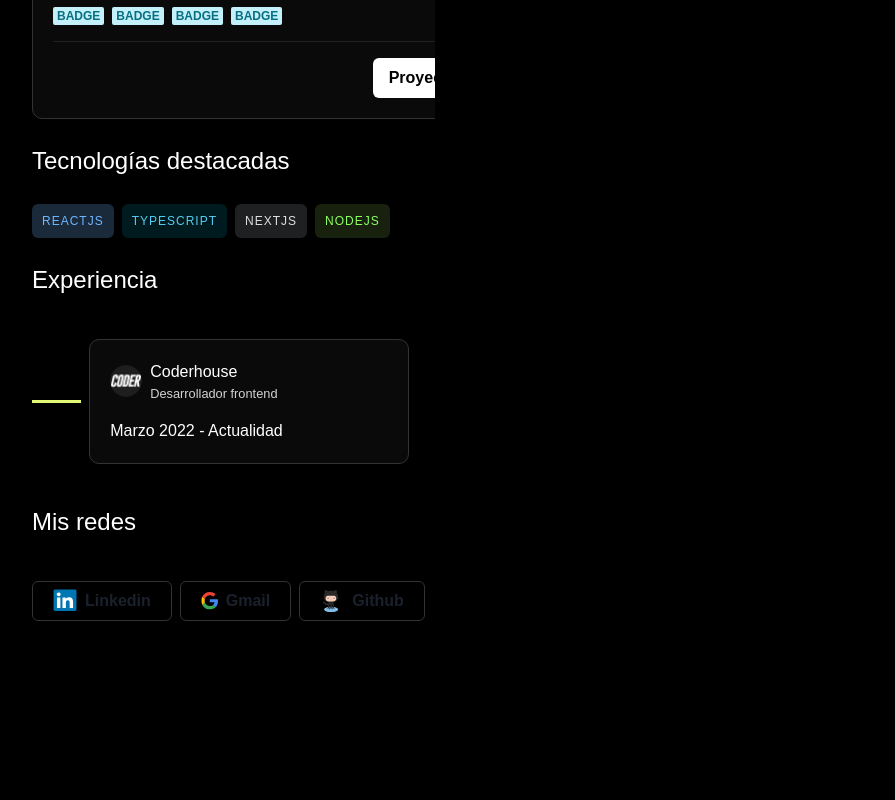
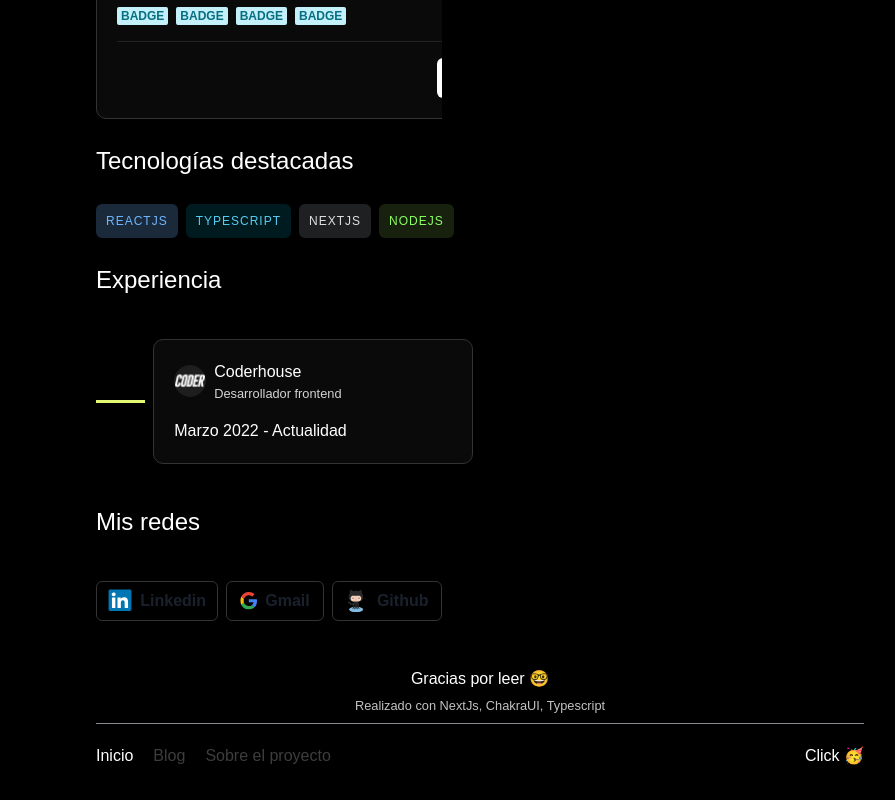
Before and after one commit to LautaAndreani/personal-portf, a Next.js app: page / in a window 1280 px wide. Shown: the part 768-1568 px from the top of the page, without its empty margins (160-1055 px from the left). Before the commit the page ends 1405 px from the top, so only its background shows below. Built offline with nearby package versions, Linux system fonts and the light colour scheme.

Commit message:
feature: footer & links :tada:

```diff
--- /dev/null
+++ b/Layout/Footer.tsx
@@ -0,0 +1,37 @@
+import { Box, Center, Divider, Heading, HStack, Link, Stack, Text, Tooltip } from "@chakra-ui/react"
+import content from "../utils/content.json"
+
+const Footer = () => {
+	return (
+		<Stack width="60%" m="2rem auto" gap={5}>
+			<Center flexDirection="column" gap={2}>
+				<Heading size="sm" fontWeight={400}>
+					{content.footer.title}
+				</Heading>
+				<Text as="small" color="brand.footer">
+					{content.footer.description}
+				</Text>
+				<Divider />
+			</Center>
+			<HStack justifyContent="space-between">
+				<HStack gap={5}>
+					{content.footer.links.map((link, i) => {
+						if (link !== "Inicio") {
+							return (
+								<Tooltip label="Próximamente...">
+									<Link key={i} textDecor="none" color={"whiteAlpha.400"} cursor="not-allowed">
+										{link}
+									</Link>
+								</Tooltip>
+							)
+						}
+						return <Link key={i}>{link}</Link>
+					})}
+				</HStack>
+				<Link>Click 🥳</Link>
+			</HStack>
+		</Stack>
+	)
+}
+
+export default Footer
--- a/Layout/Wrapper.tsx
+++ b/Layout/Wrapper.tsx
@@ -4,7 +4,7 @@ type Props = { children: JSX.Element | JSX.Element[] }
 
 const Wrapper = ({ children }: Props) => {
 	return (
-		<Box minH="100vh" minW="70%" width="60%" m="0 auto">
+		<Box minH="100vh" width="60%" m="0 auto">
 			{children}
 		</Box>
 	)
--- a/Layout/theme.ts
+++ b/Layout/theme.ts
@@ -26,6 +26,7 @@ const theme = extendTheme({
 			border: "1px solid",
 			card_bg: "rgba(41, 41, 41, 0.25)",
 			rounded: "10px",
+			footer: "#C2C2C2",
 			// Badge colors
 			color_reactjs: "#6FB7FF",
 			color_typescript: "#56CCF2",
--- a/components/LeftLayout.tsx
+++ b/components/LeftLayout.tsx
@@ -1,6 +1,6 @@
 import { Box, HStack, Stack, Text } from "@chakra-ui/react"
 import content from "../utils/content.json"
-import { Title, Techs, Project, Personal, Experience, ButtonComp } from './index'
+import { Title, Techs, Project, Personal, Experience, ButtonComp } from "./index"
 
 const LeftLayout = () => {
 	return (
@@ -18,7 +18,9 @@ const LeftLayout = () => {
 				</HStack>
 				<Title title="Mis redes" />
 				<HStack p="1rem 0">
-					{content.socials.map((social, i) => <ButtonComp link={social.link} social={social.social} key={i}/> )}
+					{content.socials.map((social, i) => (
+						<ButtonComp link={social.link} social={social.social} key={i} />
+					))}
 				</HStack>
 			</Stack>
 		</Box>
--- a/pages/index.tsx
+++ b/pages/index.tsx
@@ -1,5 +1,6 @@
 import type { NextPage } from "next"
 import { HomePage } from "../components/index"
+import Footer from "../Layout/Footer"
 import Nav from "../Layout/Nav"
 
 const Home: NextPage = () => {
@@ -7,6 +8,7 @@ const Home: NextPage = () => {
 		<>
 			<Nav />
 			<HomePage />
+			<Footer />
 		</>
 	)
 }
--- a/utils/content.json
+++ b/utils/content.json
@@ -41,5 +41,10 @@
 			"link": "/assets/CV_Lautaro_Andreani.pdf",
 			"description": "Ver CV &#8599;"
 		}
-	]
+	],
+	"footer": {
+		"title": "Gracias por leer 🤓",
+		"description": "Realizado con NextJs, ChakraUI, Typescript",
+		"links": ["Inicio", "Blog", "Sobre el proyecto"]
+	}
 }
```
